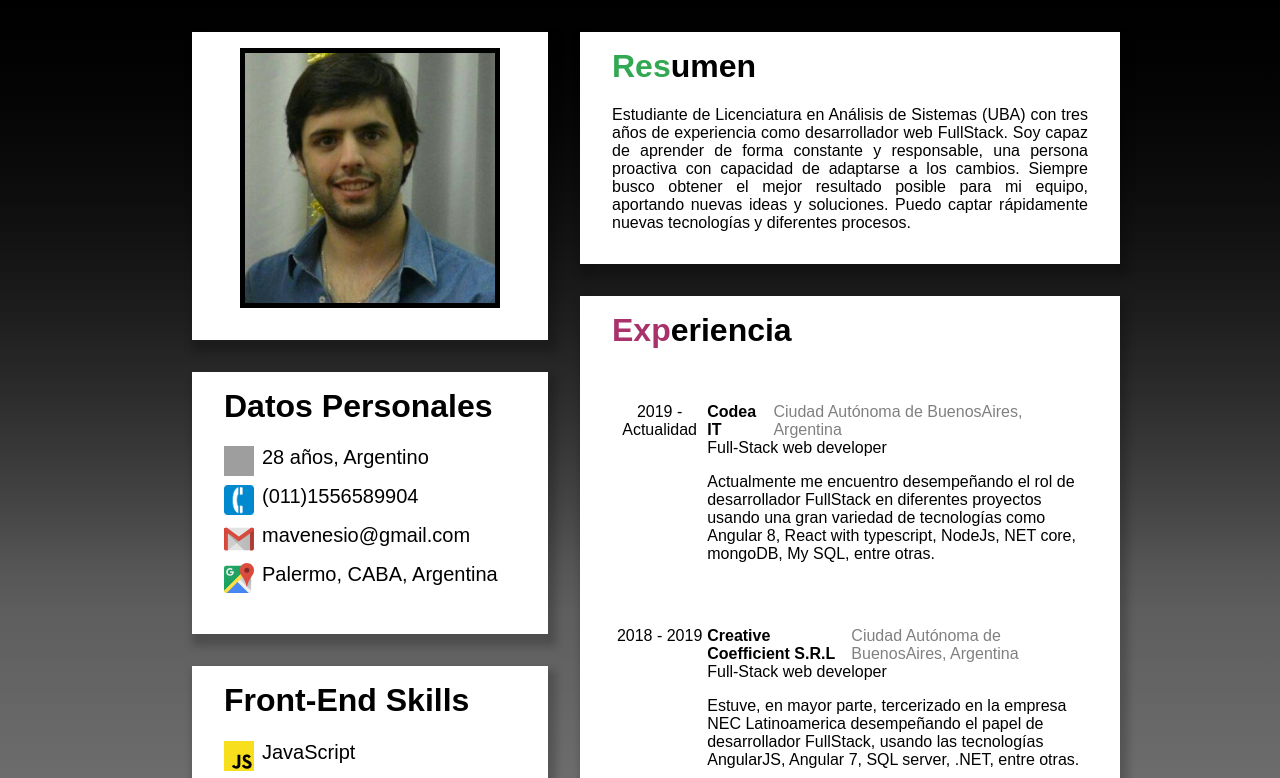
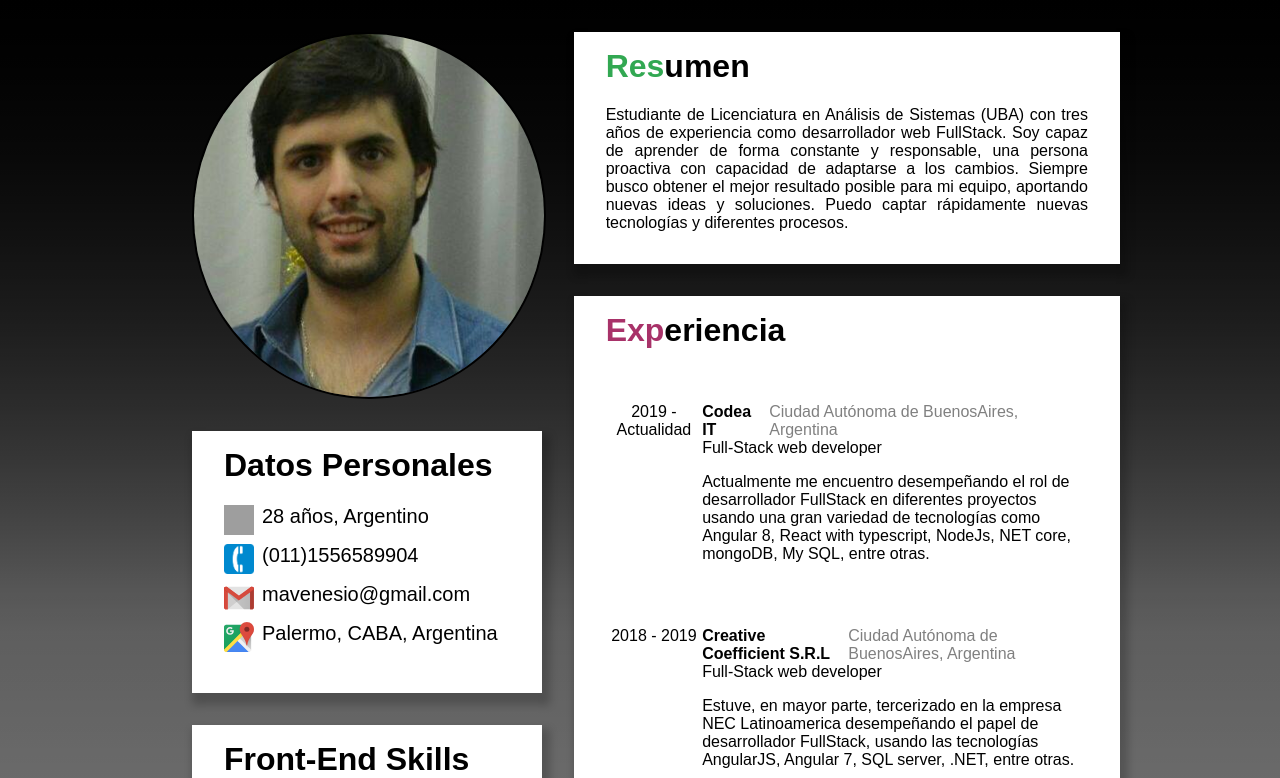
Before and after one commit to mavenesio/cv-online, a React (Create React App) app: page / in a window 1280 px wide. Shown: the top 778 px of the page. Built offline with nearby package versions, Linux system fonts and the light colour scheme; grey boxes are pictures that could not be loaded.

Commit message:
adjust styles of the profile picture

```diff
--- a/src/Components/Layouts/Homepage/Homepage.js
+++ b/src/Components/Layouts/Homepage/Homepage.js
@@ -53,10 +53,10 @@ const SecondaryColumn = styled.div`
     padding: 1rem;
 `;
 const Image = styled.img`
-    height:250px;
-    width:250px;
-    border: black solid 5px;
-    align-self:center;
+    height:auto;
+    width:100%;
+    border-radius:50%;
+    border: black solid 2px;
 `;
 const Paragraph = styled.div`
     text-align: justify;
@@ -73,9 +73,7 @@ class Homepage extends React.Component {
                 <BodyContainer>
                     <PrimaryColumn>
                         <Row>
-                            <Card>
-                                <Image src={constants.profilePicture} />
-                            </Card>
+                            <Image src={constants.profilePicture} />
                         </Row>
                         <Row>
                             <Card title='Datos Personales'>
```
